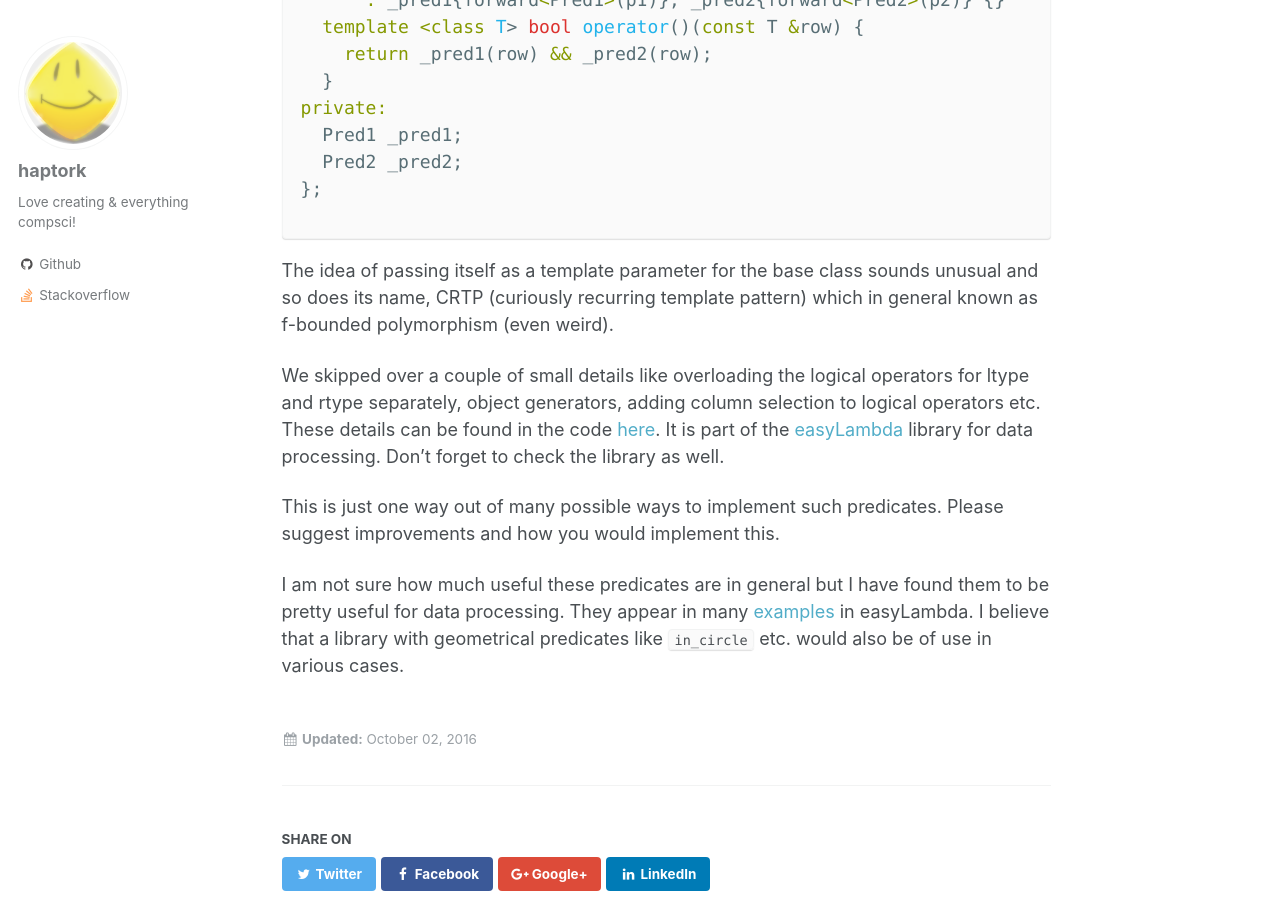
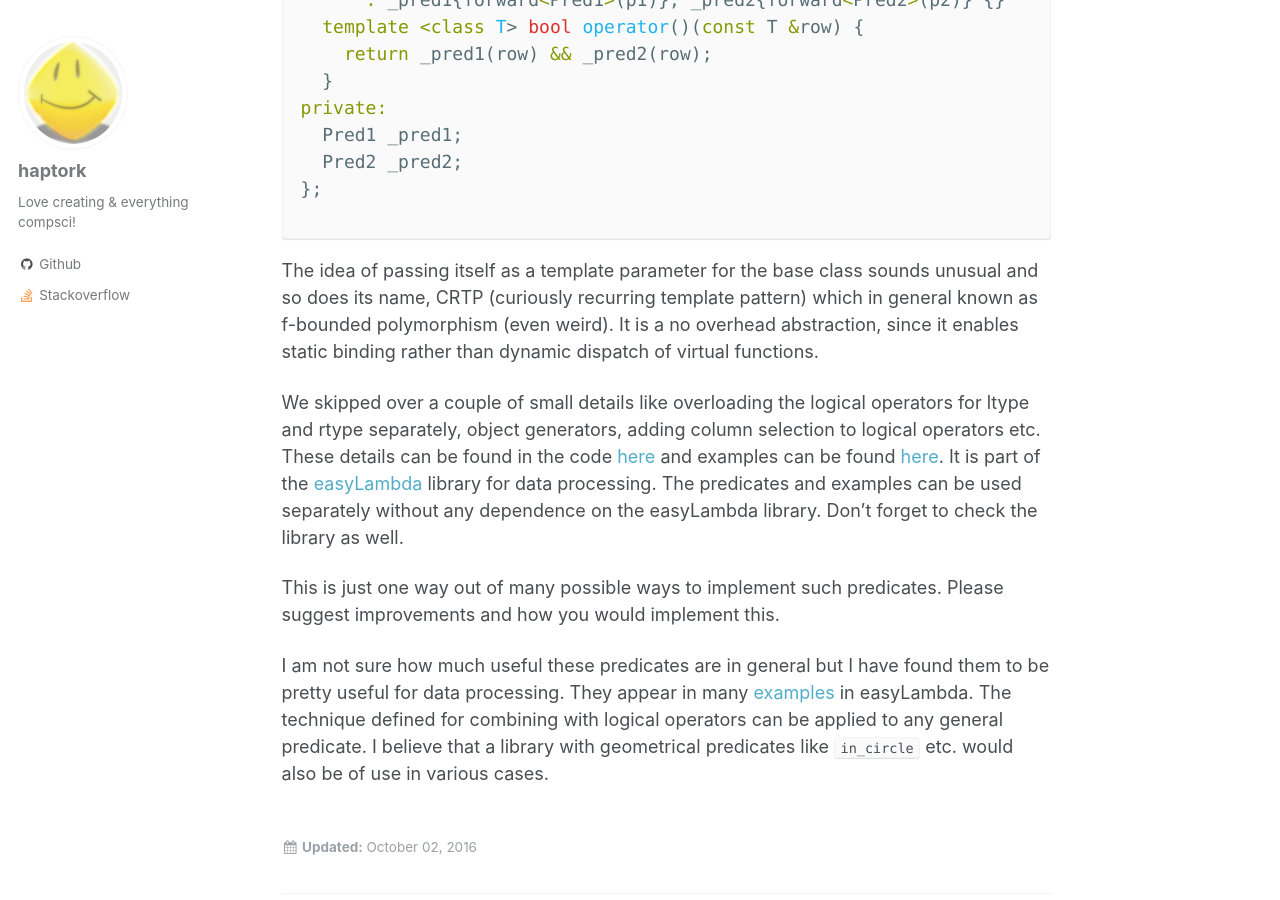
Before and after one commit to haptork/easyLambda, a Jekyll site: the page built from _posts/2016-10-02-easy-unary-predicates.md, in a window 1280 px wide and 900 px high, scrolled down 5354 px. Built offline with Jekyll 4.4.1, drawn with Linux system fonts in a browser that asks for light colours; comment, search, counter and statistics services are not loaded.

Commit message:
Updated link to predicate demo

```diff
--- a/_config.yml
+++ b/_config.yml
@@ -10,7 +10,7 @@ locale                   : "en-US"
 title                    : "easyLambda"
 title_separator          : "-"
 name                     : "Utkarsh Bhardwaj"
-description              : "Parallel Dataflows and map-reduce with C++14 and MPI. Powerful abstractions for easy composition and declarative interface in C++ and MPI."
+description              : "Parallel Dataflows and functional list processing with C++14 and MPI. Powerful abstractions for easy composition and declarative interface in C++ and MPI."
 url                      : "https://haptork.github.io"
 baseurl                  : "/easyLambda" # the subpath of your site, e.g. "/blog"
 gh_repo                  : "https://github.com/haptork/easyLambda/blob"
--- a/_posts/2016-10-02-easy-unary-predicates.md
+++ b/_posts/2016-10-02-easy-unary-predicates.md
@@ -222,14 +222,20 @@ private:
 
 The idea of passing itself as a template parameter for the base class sounds
 unusual and so does its name, CRTP (curiously recurring template pattern) which in
-general known as f-bounded polymorphism (even weird).
+general known as f-bounded polymorphism (even weird). It is a no overhead
+abstraction, since it enables static binding rather than dynamic dispatch of
+virtual functions.
 
-We skipped over a couple of small details like overloading the logical operators
-for ltype and rtype separately, object generators, adding column selection to
-logical operators etc. These details can be found in the code
-[here](https://github.com/haptork/easyLambda/blob/master/include/ezl/algorithms/predicates.hpp).
+We skipped over a couple of small details like overloading the logical
+operators for ltype and rtype separately, object generators, adding column
+selection to logical operators etc. These details can be found in the code
+[here](https://github.com/haptork/easyLambda/blob/master/include/ezl/algorithms/predicates.hpp)
+and examples can be found
+[here](https://github.com/haptork/easyLambda/blob/master/examples/demoPredicates.cpp).
 It is part of the [easyLambda](https://haptork.github.io/easyLambda/) library
-for data processing. Don't forget to check the library as well.
+for data processing. The predicates and examples can be used separately without
+any dependence on the easyLambda library. Don't forget to check the library as
+well.
 
 This is just one way out of many possible ways to implement such predicates.
 Please suggest improvements and how you would implement this.
@@ -237,5 +243,6 @@ Please suggest improvements and how you would implement this.
 I am not sure how much useful these predicates are in general but I have found
 them to be pretty useful for data processing. They appear in many
 [examples](https://haptork.github.io/easyLambda/docs/real-world/) in
-easyLambda. I believe that a library with geometrical predicates like
-`in_circle` etc. would also be of use in various cases.
+easyLambda. The technique defined for combining with logical operators can be
+applied to any general predicate. I believe that a library with geometrical
+predicates like `in_circle` etc. would also be of use in various cases.
```
